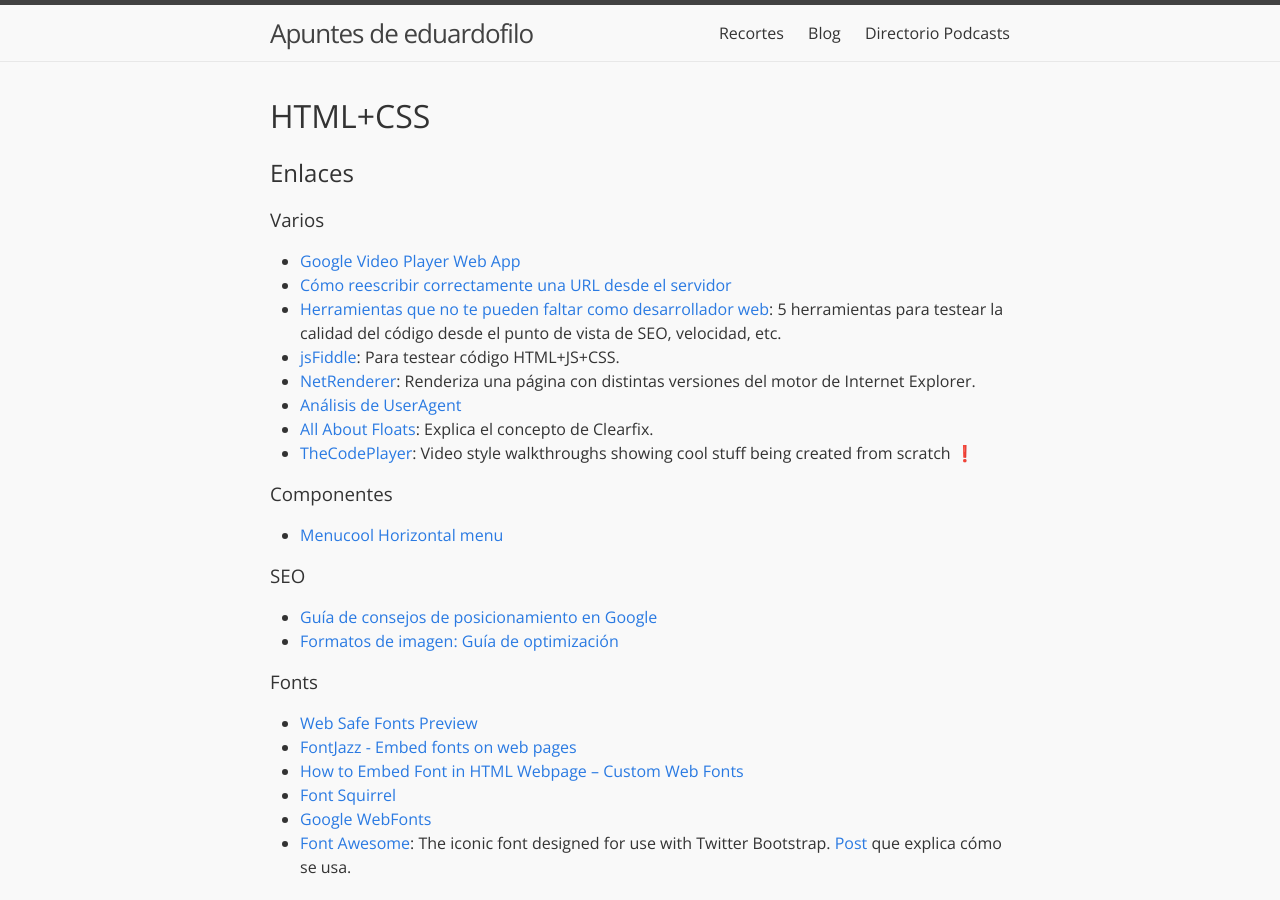
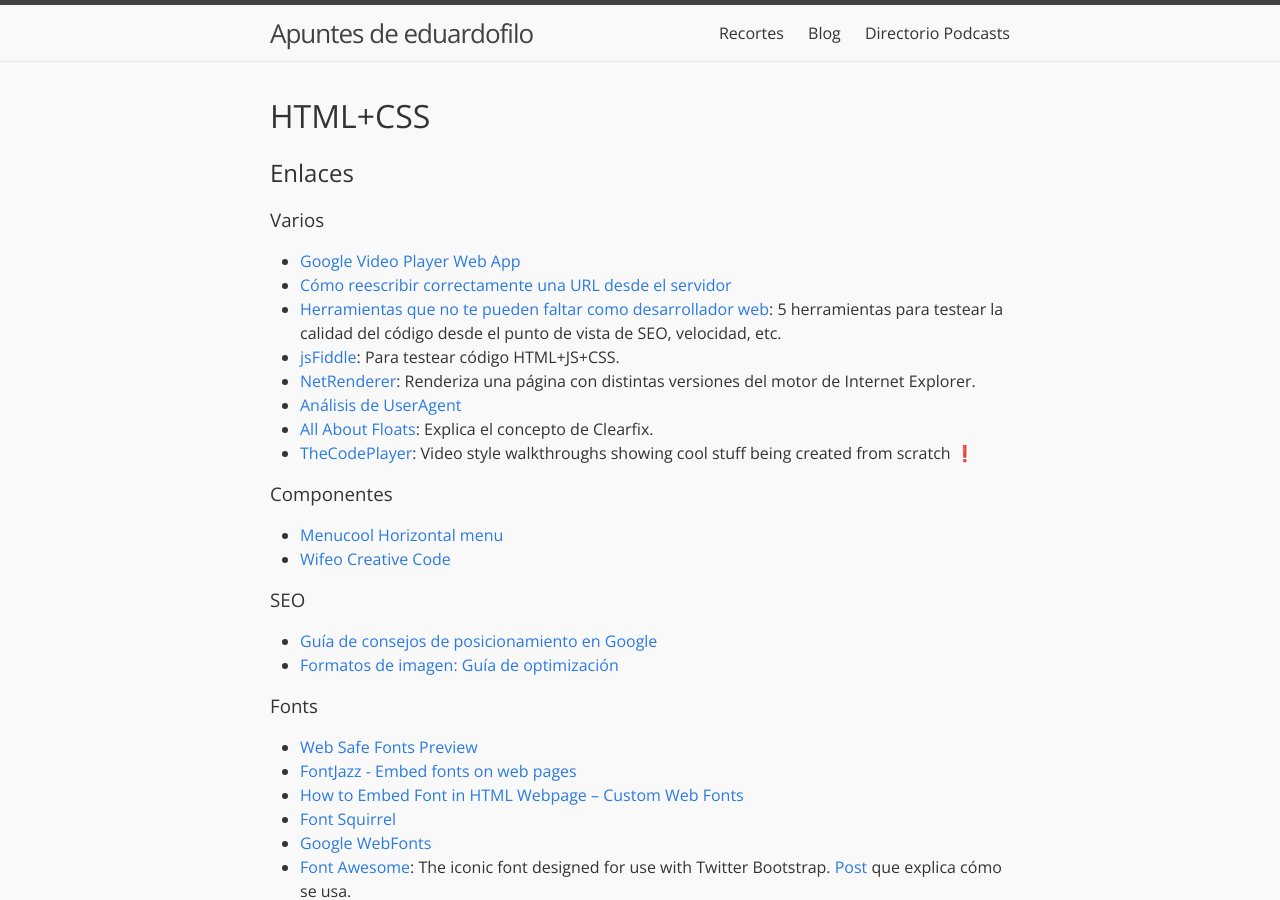
Before and after one commit to eduardofilo/eduardofilo.jekyll, a Jekyll site: the page built from desarrollo/html.md, in a window 1280 px wide and 900 px high. Built offline with Jekyll 4.4.1, drawn with Linux system fonts in a browser that asks for light colours; emoji names are drawn with the system emoji font; Markdown is read by kramdown in place of the engine named in the settings.

Commit message:
Enlace de componentes HTML.

```diff
--- a/desarrollo/html.md
+++ b/desarrollo/html.md
@@ -21,6 +21,7 @@ permalink: /desarrollo/html.html
 ### Componentes
 
 *  [Menucool Horizontal menu](http://www.menucool.com/horizontal/menu-layout)
+*  [Wifeo Creative Code](http://www.wifeo.com/code/)
 
 ### SEO
 
```
